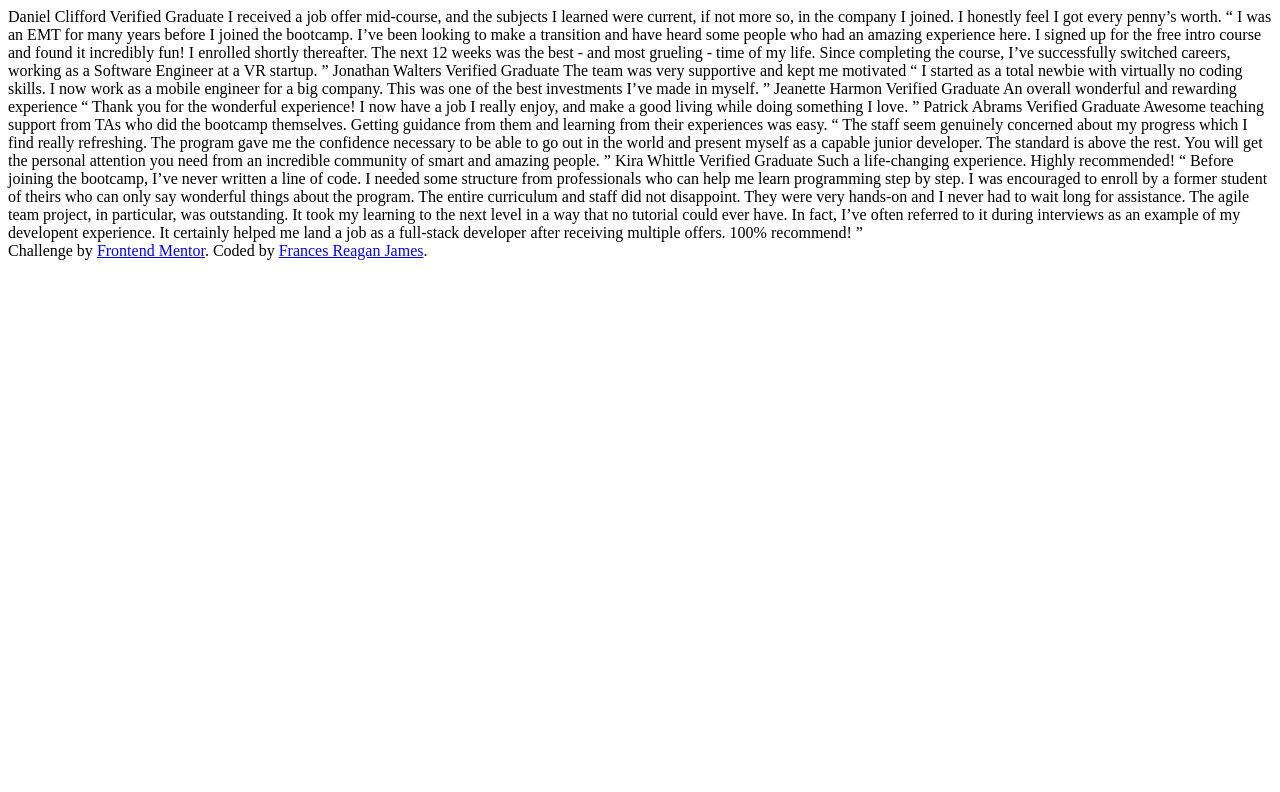
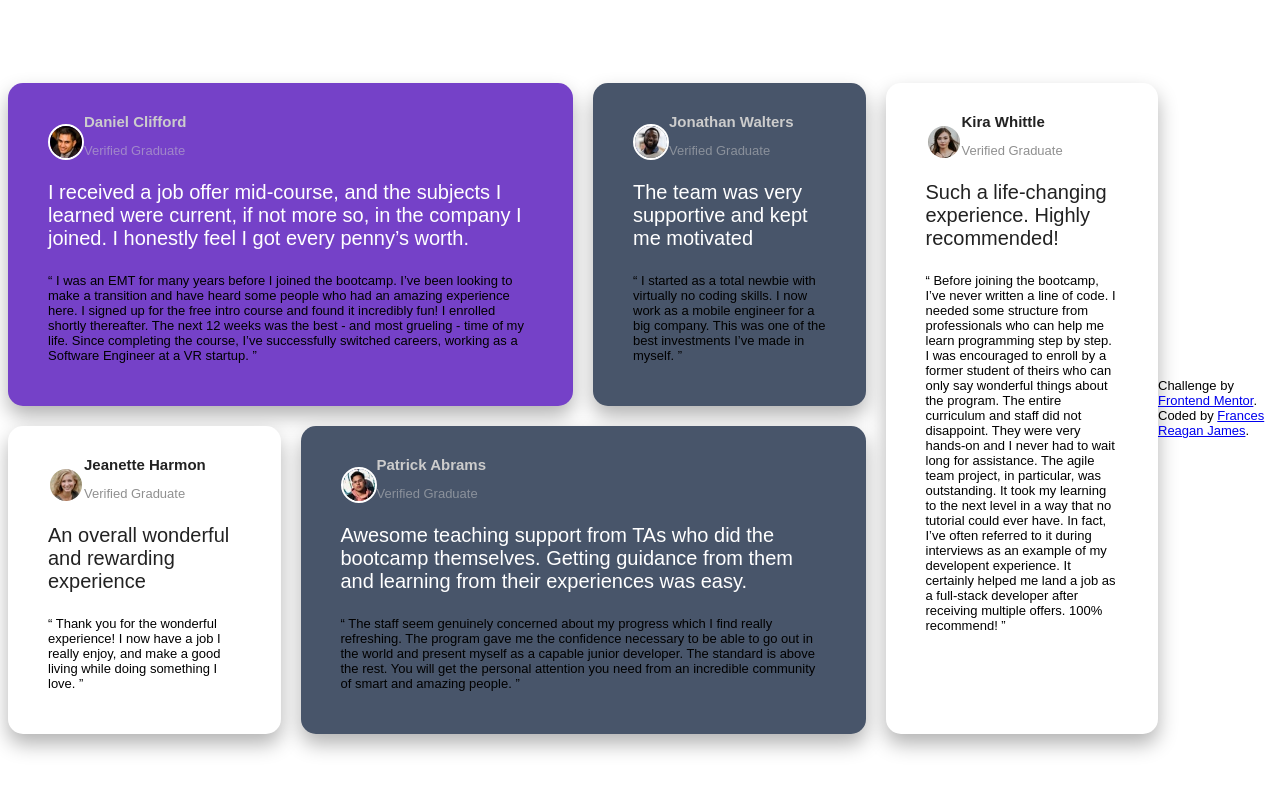
Before and after one commit to FrancesReagan/Testimonials, a plain HTML site: page index.html in a window 1280 px wide. Drawn offline with Linux system fonts and the light colour scheme; a web font is replaced by a local one.

Commit message:
added html and css code for website design match

```diff
--- a/index.html
+++ b/index.html
@@ -5,58 +5,104 @@
   <meta name="viewport" content="width=device-width, initial-scale=1.0"> <!-- displays site properly based on user's device -->
 
   <link rel="icon" type="image/png" sizes="32x32" href="./images/favicon-32x32.png">
-  <link rel="font-family" href="https://fonts.google.com/specimen/Barlow+Semi+Condensed" rel="stylesheet">
-  <link rel="stylesheet" href="styles.css" />
+  <link rel="stylesheet" href="styles.css">
   <title>Testimonials</title>
-
-  <!-- Feel free to remove these styles or customise in your own stylesheet 👍 -->
-
 </head>
 <body>
-  Daniel Clifford
-  Verified Graduate
-
+<!-- <main> instead of <testimonials> -->
+  <testimonials>
+<!-- daniel card -->
+    <article class="card card-1">
+      <div class="card_head">
+        <img src="./images/image-daniel.jpg" alt="">
+        <div class=""card_user">
+          <div class="name">Daniel Clifford</div>
+          <p class="title">Verified Graduate</p>
+        </div>
+      </div>
+      <div class="card_heading">
         I received a job offer mid-course, and the subjects I learned were current, if not more so,
         in the company I joined. I honestly feel I got every penny’s worth.
-
+      </div>
+      <p class=""card_detail">
         “ I was an EMT for many years before I joined the bootcamp. I’ve been looking to make a
   transition and have heard some people who had an amazing experience here. I signed up
   for the free intro course and found it incredibly fun! I enrolled shortly thereafter.
   The next 12 weeks was the best - and most grueling - time of my life. Since completing
   the course, I’ve successfully switched careers, working as a Software Engineer at a VR startup. ”
+      </p>
+    </article>
 
-  Jonathan Walters
-  Verified Graduate
-
+<!-- Jonathan card -->
+    <article class="card card-2">
+      <div class="card_head">
+        <img src="./images/image-jonathan.jpg" alt="">
+        <div class=""card_user">
+          <div class="name">Jonathan Walters</div>
+          <p class="title">Verified Graduate</p>
+        </div>
+      </div>
+      <div class="card_heading">
         The team was very supportive and kept me motivated
-
+      </div>
+      <p class=""card_detail">
         “ I started as a total newbie with virtually no coding skills. I now work as a mobile engineer
         for a big company. This was one of the best investments I’ve made in myself. ”
+      </p>
+    </article>
 
-  Jeanette Harmon
-  Verified Graduate
-
+<!-- jeanette card -->
+    <article class="card card-3">
+      <div class="card_head">
+        <img src="./images/image-jeanette.jpg" alt="">
+        <div class=""card_user">
+          <div class="name">Jeanette Harmon</div>
+          <p class="title">Verified Graduate</p>
+        </div>
+      </div>
+      <div class="card_heading">
         An overall wonderful and rewarding experience
-
+      </div>
+      <p class=""card_detail">
         “ Thank you for the wonderful experience! I now have a job I really enjoy, and make a good living
         while doing something I love. ”
+      </p>
+    </article>
 
-  Patrick Abrams
-  Verified Graduate
-
+<!-- Patrick card -->
+    <article class="card card-4">
+      <div class="card_head">
+        <img src="./images/image-patrick.jpg" alt="">
+        <div class=""card_user">
+          <div class="name">Patrick Abrams</div>
+          <p class="title">Verified Graduate</p>
+        </div>
+      </div>
+      <div class="card_heading">
         Awesome teaching support from TAs who did the bootcamp themselves. Getting guidance from them and
         learning from their experiences was easy.
-
+      </div>
+      <p class=""card_detail">
         “ The staff seem genuinely concerned about my progress which I find really refreshing. The program
         gave me the confidence necessary to be able to go out in the world and present myself as a capable
         junior developer. The standard is above the rest. You will get the personal attention you need from
         an incredible community of smart and amazing people. ”
+      </p>
+    </article>
 
-  Kira Whittle
-  Verified Graduate
-
+    <!-- Kira card -->
+    <article class="card card-5">
+      <div class="card_head">
+        <img src="./images/image-kira.jpg" alt="">
+        <div class=""card_user">
+          <div class="name"> Kira Whittle</div>
+          <p class="title">Verified Graduate</p>
+        </div>
+      </div>
+      <div class="card_heading">
         Such a life-changing experience. Highly recommended!
-
+      </div>
+      <p class=""card_detail">
         “ Before joining the bootcamp, I’ve never written a line of code. I needed some structure from
         professionals who can help me learn programming step by step. I was encouraged to enroll by a former
         student of theirs who can only say wonderful things about the program. The entire curriculum and staff
@@ -65,6 +111,10 @@
         could ever have. In fact, I’ve often referred to it during interviews as an example of my developent
         experience. It certainly helped me land a job as a full-stack developer after receiving multiple offers.
         100% recommend! ”
+      </p>
+    </article>
+
+  </testimonials>
 
   <div class="attribution">
     Challenge by <a href="https://www.frontendmentor.io?ref=challenge" target="_blank">Frontend Mentor</a>.
--- /dev/null
+++ b/styles.css
@@ -0,0 +1,142 @@
+@import url(https://fonts.google.com/specimen/Barlow+Semi+Condensed);
+*{
+  padding: 0
+  margin: 0
+  box-sizing:border-box;
+  font-family: 'Barlow Semi Condensed', sans-serif;
+}
+
+body{
+  font-size: 13px;
+  display: flex;
+  justify-content: center;
+  align-items: center;
+  min-height: 100vh;
+  background-color: hsl(210, saturation 46%, lightness 95%);
+}
+testimonials{
+  display: grid;
+  max-width: 1150px;
+  grid-template-columns: repeat(4, 1fr);
+  grid-template-rows: repeat(2, min-content);
+  grid-gap: 20px
+}
+.card{
+  display: flex;
+  flex-direction: column;
+  background-color: hsl(217, 19%, 35%);
+  box-shadow: 0 10px 20px rgba(0,0,0,0.3);
+  border-radius: 15px;
+  padding: 30px 40px;
+}
+
+.card_head{
+  display: flex;
+  align-items: center;
+  color: hsl(0, 0%, 80%);
+  margin-bottom: 10px
+}
+
+.card_head img{
+  width: 32px;
+  height: 32px;
+  border-radius: 50%;
+  marin-right: 10px;
+  border: 2px solid #fff;
+}
+
+.name{
+  font-weight: 600;
+  font-size: 15px;
+}
+
+.title{
+  opacity: 0.5;
+}
+
+.card_heading{
+  color: #fff;
+  margin-bottom: 10px;
+  font-size: 20px;
+}
+
+.card_detail{
+  color: hsl(0, 0%, 81%);
+  line-height: 1.5;
+  opacity: 0.7;
+}
+
+.card-1{
+  grid-column: 1/3;
+  background-color: hsl(263,55%,52%);
+  background-image: url('./images/bg-pattern-quotation.svg')
+  background-repeat: no-repeat;
+  background-position: 80% 0;
+}
+
+.card-2{
+  grid-column: 3/4;
+}
+
+.card-3{
+  grid-row: 2/3;
+  grid column: 1/2;
+  background-color: #fff;
+}
+
+.card-4{
+  grid-row: 2/3;
+  grid-column: 2/4;
+}
+.card-5{
+  grid-row: -1/1;
+  grid-column: 4/5;
+  background-color: #fff
+}
+
+.card-3 .card_heading,
+.card-3 .card_head,
+.card-3 .card_detail,
+.card-5 .card_heading,
+.card-5 .card_head,
+.card-5 .card_detail{
+  color:#222;
+}
+
+@media (max-width: 1024px){
+  body{
+    padding: 20px;
+}
+
+testimonials{
+  grid-template-columns: repeat(3, 1fr);
+  grid-template-rows: repeat(3, min-content);
+  width: 95%
+  grid-gap: 15px;
+}
+
+.card-1{
+  grid-column: 1/4;
+}
+
+.card-2{
+  grid-column: 3/4;
+}
+
+.card-5{
+  grid-column: 1/4;
+  grid-row: 3/4;
+}
+
+@media(max-width: 768px){
+  testimonials{
+    margin-top: 20px;
+    grid-template-columns: repeat(auto-fill, minmax(50%, 1fr))
+    grid-template-rows: minmax(auto, auto);
+  }
+}
+
+.card{
+  grid-column: unset !important;
+  grid-row: unset !important;
+}
```
Also changed, not shown: design/desktop-design.jpg (added), design/mobile-design.jpg (added), design/preview.jpg (added), images/bg-pattern-quotation.svg (added), images/favicon-32x32.png (added), images/image-daniel.jpg (added), images/image-jeanette.jpg (added), images/image-jonathan.jpg (added), images/image-kira.jpg (added), images/image-patrick.jpg (added), 4 other files. Lines whose indentation alone changed are shown as unchanged.
